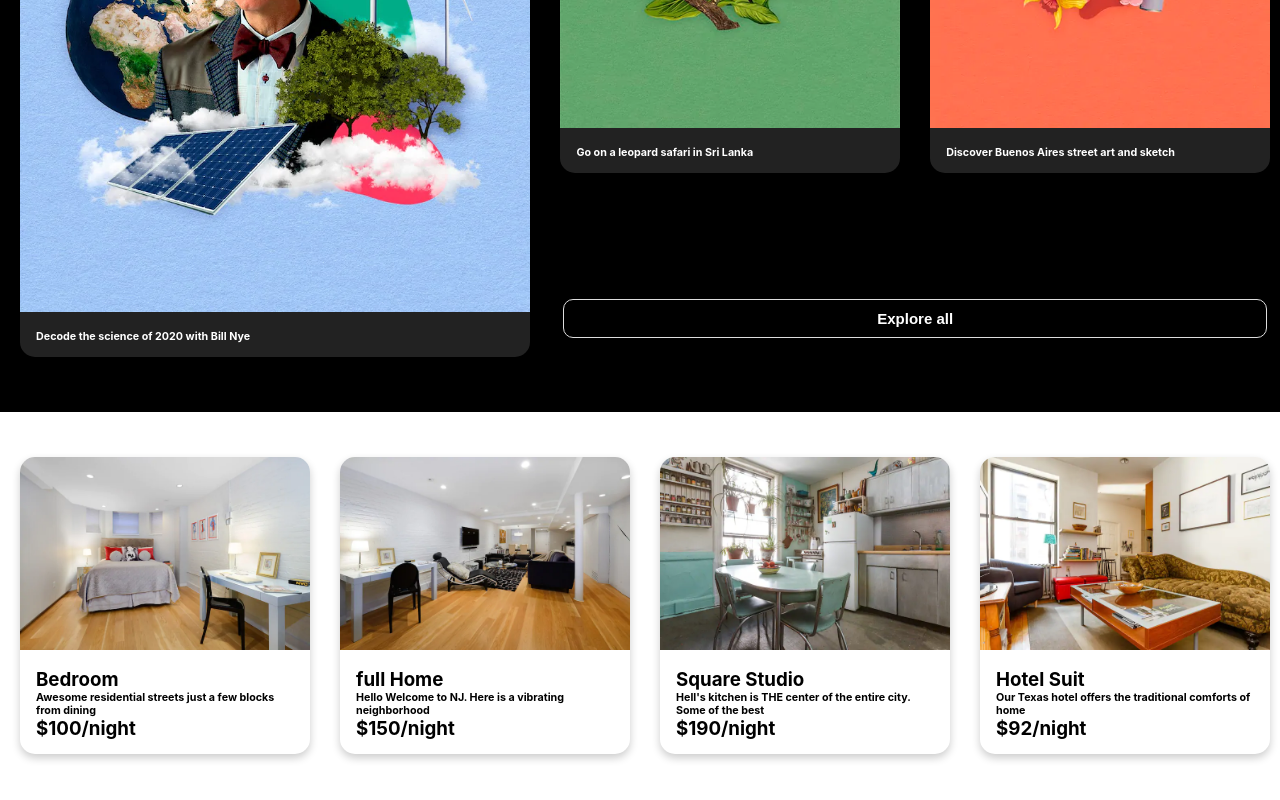
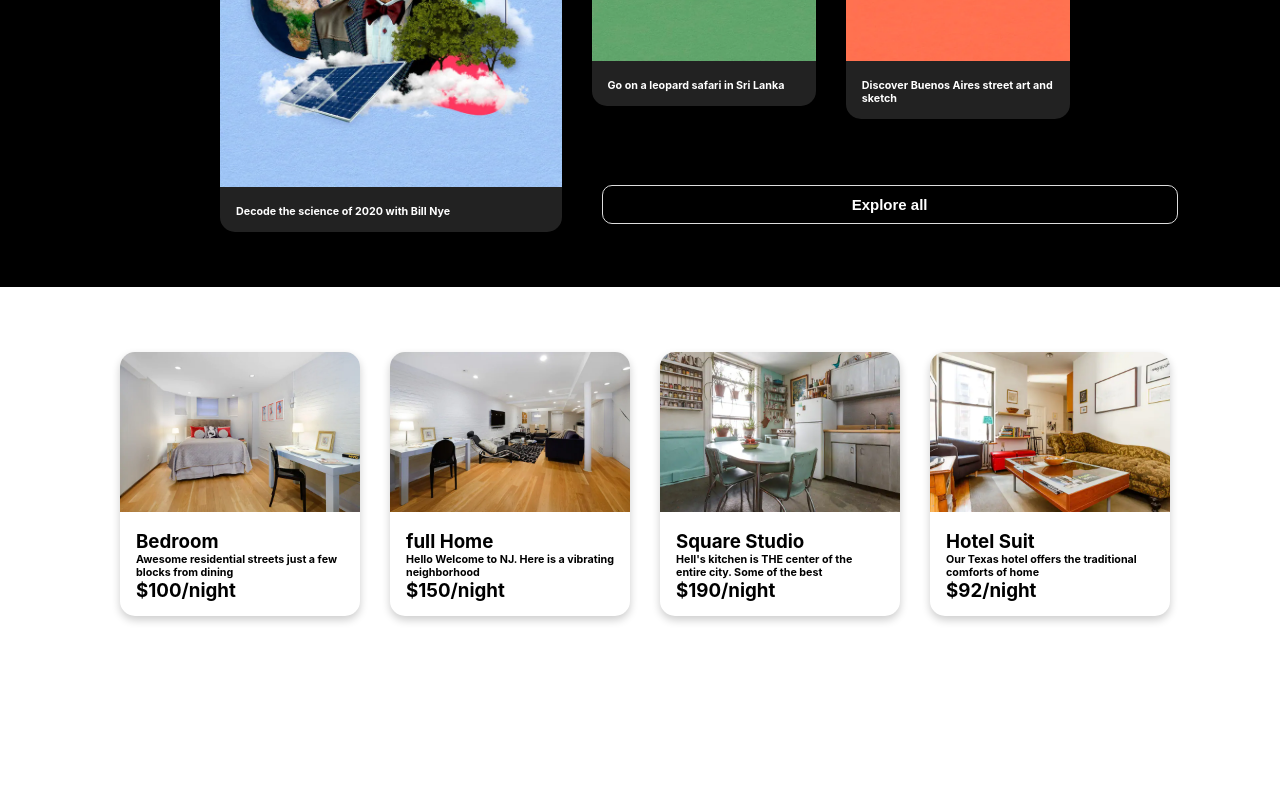
Before and after one commit to s7xdd/BookMyHotel, a React (Vite) app in the folder client/: page / in a window 1280 px wide. Shown: the part 1408-2208 px from the top of the page. After the commit the page ends 2089 px from the top, so only its background shows below. Built offline with nearby package versions, Linux system fonts and the light colour scheme.

Commit message:
updated homepage

```diff
--- a/client/src/styles/contents.css
+++ b/client/src/styles/contents.css
@@ -10,7 +10,7 @@
   }
 
   .contents_list {
-    margin: 30px 5px 40px 5px;
+    margin: 50px 5px 50px 5px;
     width: 100%;
     object-fit: cover;
     border-radius: 15px;
@@ -32,7 +32,7 @@
 
 .bighome {
     position: relative;
-    padding: 30px 0 0 0;
+    padding: 80px 100px 0 100px;
     background-color: black;
     color: white;
   }
@@ -44,6 +44,7 @@
     display: flex;
     overflow-y: hidden;
     overflow-x: scroll;
+    margin: 0 100px 0 100px;
     a {
         text-decoration: none;
         color: black;
@@ -78,8 +79,8 @@
     position: absolute;
     bottom: 8.5%;
     right: 0;
-    width: 55%;
-    margin: 20px 1% 10px 0.5%;
+    width: 45%;
+    margin: 20px 8% 10px 0.5%;
     border: 1px solid #dddddd;
     cursor: pointer;
     border-radius: 10px;
```
